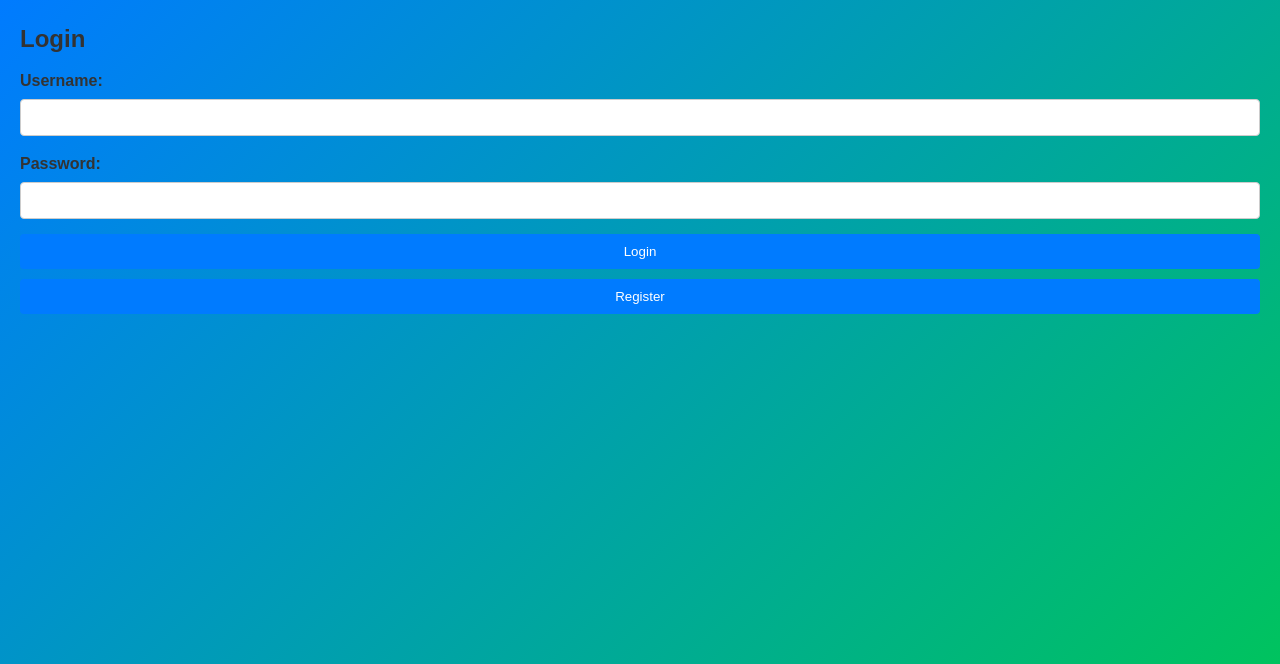
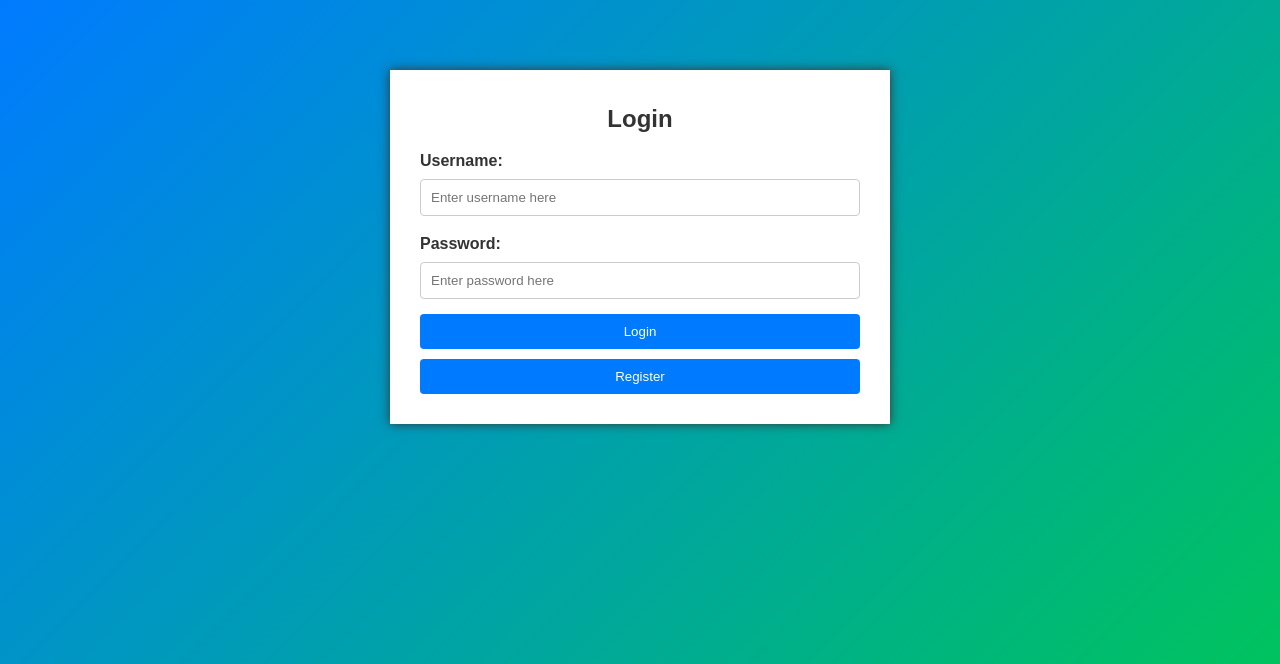
Before and after one commit to DaveWestFGCU/EagleHacks2025_Project, a Flask app: page / in a window 1280 px wide. Shown: the top 664 px of the page. Run offline with Flask 3, Linux system fonts and the light colour scheme; some libraries are stand-ins or nearby versions.

Commit message:
Updates to the login page

```diff
--- a/app/static/styles.css
+++ b/app/static/styles.css
@@ -20,9 +20,24 @@ body {
     margin: 20px auto;
     padding: 20px;
     background: #fff;
-    box-shadow: 0px 0px 10px rgba(0, 0, 0, 0.1);
-    border-radius: 8px;
+    box-shadow: 0px 0px 10px 0px rgba(0, 0, 0, 0.2);
+
 }
+
+/* Login */
+
+.login-container{
+    margin: 50px auto;
+    max-width: 500px;
+    background-color: #fff;
+    padding: 30px;
+    box-shadow: 0px 0px 10px 0px ;
+}
+
+#login-title{
+    text-align: center;
+}
+
 
 /* Navbar */
 .navbar {
--- a/app/templates/login.html
+++ b/app/templates/login.html
@@ -8,13 +8,13 @@
 </head>
 <body>
     <div class="login-container">
-        <h2>Login</h2>
+        <h2 id="login-title">Login</h2>
         <form method="POST" action="/login">
             <label for="username">Username:</label>
-            <input type="text" id="username" name="username" required>
+            <input type="text" id="username" name="username" placeholder="Enter username here">
 
             <label for="password">Password:</label>
-            <input type="password" id="password" name="password" required>
+            <input type="password" id="password" name="password" placeholder="Enter password here" required>
 
             <button type="submit">Login</button>
             <button type="submit" formaction="/register">Register</button>
```
